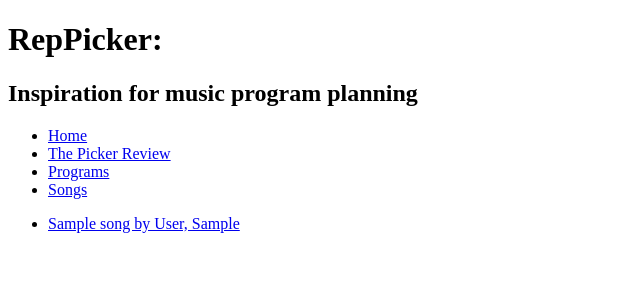
After one commit to lesliehealray/picker, a Django app: page /rep/songs/ in a window 1280 px wide. The commit adds this page. Shown: the top 300 px of the page, without its empty margins (0-640 px from the left). Run offline with Django 3.2, Linux system fonts and the light colour scheme; tables that the repository leaves empty hold one stand-in row (values such as "Sample post").

Commit message:
adding revised and new files

```diff
--- a/blog/views.py
+++ b/blog/views.py
@@ -1,6 +1,7 @@
+from django.shortcuts import render_to_response, get_object_or_404
+
 from blog.models import Blog, Category
 
-from django.shortcuts import render_to_response, get_object_or_404
 
 def blog_index(request):
 	return render_to_response('blog.html', {
--- a/picker/settings.py
+++ b/picker/settings.py
@@ -32,6 +32,7 @@ ALLOWED_HOSTS = []
 
 # Application definition
 
+
 INSTALLED_APPS = (
     'django.contrib.admin',
     'django.contrib.auth',
@@ -43,6 +44,10 @@ INSTALLED_APPS = (
     'rep',
     'blog',
 )
+
+EMAIL_BACKEND = \
+    'django.core.mail.backends.console.EmailBackend'
+
 
 MIDDLEWARE_CLASSES = (
     'django.contrib.sessions.middleware.SessionMiddleware',
--- a/picker/templates/base.html
+++ b/picker/templates/base.html
@@ -1,17 +1,18 @@
 <!DOCTYPE html>
 <html lang="en">
 <head>
-<title>{% block title %} RepPicker {% endblock %}</title>
+<title>RepPicker</title>
 </head>
 <body>
-	<h1> Website tagline goes here </h1>
+	<h1> RepPicker:</h1>
+	<h2>Inspiration for music program planning</h2>
 	<div id="navbar">
 		{% block navbar %}
-		<ul>
+		<ul id = "nav">
 			<li><a href="{% url 'index' %}">Home</a></li>
 			<li><a href="{% url 'blog_index' %}">The Picker Review</a></li>
-			<li><a href="/search-programs/">Search Programs</a></li>
-			<li><a href="Search songs">Search Songs</a></li>
+			<li><a href="/search-programs/">Programs</a></li>
+			<li><a href="{% url 'list_songs' %}">Songs</a></li>
 		</ul>
 		{% endblock %}
 	</div>
--- a/rep/models.py
+++ b/rep/models.py
@@ -7,6 +7,7 @@ class Song(models.Model):
 	language=models.CharField(max_length=50)
 	librettist_first_name=models.CharField(max_length=75, null=True, blank=True)
 	librettist_last_name=models.CharField(max_length=75, null=True, blank=True)
+	slug = models.SlugField(max_length=100, unique=True)
 
 	def __str__(self):
 		return self.title
--- a/rep/templates/rep/index.html
+++ b/rep/templates/rep/index.html
@@ -5,9 +5,5 @@
 	<p>Lorem Ipsum is simply dummy text of the printing and typesetting industry. Lorem Ipsum has been the industry's standard dummy text ever since the 1500s, when an unknown printer took a galley of type and scrambled it to make a type specimen book. It has survived not only five centuries, but also the leap into electronic typesetting, remaining essentially unchanged. It was popularised in the 1960s with the release of Letraset sheets containing Lorem Ipsum passages, and more recently with desktop publishing software like Aldus PageMaker including versions of Lorem Ipsum.
 	</p>
 
-	<ul>
-	{% for song in all_songs %}
-		<li>{{ song.title }} by {{ song.composer }}</li>
-	{% endfor %}
-	</ul>
+
 {% endblock %}
--- /dev/null
+++ b/rep/templates/rep/list_songs.html
@@ -0,0 +1,12 @@
+{% extends "base.html" %}
+
+
+{% block content %}
+<ul>
+	{% for song in songs %}
+		<li><a href="{% url 'song_detail' song.slug %}">{{ song.title }} by {{ song.composer }}</a></li>
+	{% endfor %}
+	</ul>
+
+
+{% endblock %}
--- a/rep/urls.py
+++ b/rep/urls.py
@@ -1,7 +1,10 @@
 from django.conf.urls import patterns, include, url
 
-from rep.views import index, detail
 
 urlpatterns = patterns('',
 	url(r'^$', 'rep.views.index', name='index'),
-)
+	url(r'^songs/$', 'rep.views.list_songs', name='list_songs'),
+    url(r'^songs/(?P<slug>[^\.]+)/$',
+        'rep.views.song_detail',
+        name='song_detail'),
+ )
--- a/rep/views.py
+++ b/rep/views.py
@@ -1,14 +1,17 @@
-from django.http import HttpResponse
-from django.shortcuts import render, get_object_or_404
-
+from django.shortcuts import render_to_response, render, get_object_or_404
 
 from rep.models import Song, Program, Composer
 
 def index(request):
-	all_songs = Song.objects.all()
-	context = {'all_songs': all_songs}
-	return render(request, 'rep/index.html', context)
+	return render(request, 'rep/index.html')
 
-def detail(request, song_id):
-	song_composer = get_object_or_404(Song, pk=composer_id)
-	return render(request, 'rep/detail.html', {'composer' : composer})
+def list_songs(request,):
+	return render_to_response('rep/list_songs.html', {
+		'songs' : Song.objects.all()
+		})
+
+
+def song_detail(request, slug):
+	return render_to_response('rep/song_detail.html', {
+		'song' : get_object_or_404(Song, slug=slug)
+		})
```
Also changed, not shown: blog/templates/blog.html (+5 -4 lines), rep/templates/rep/song_detail.html (added, +8 -0 lines), rep/templates/song_detail.html (added, +8 -0 lines), blog/urls.py (line endings or trailing spaces), rep/migrations/0008_auto__add_field_song_slug.py (added).
